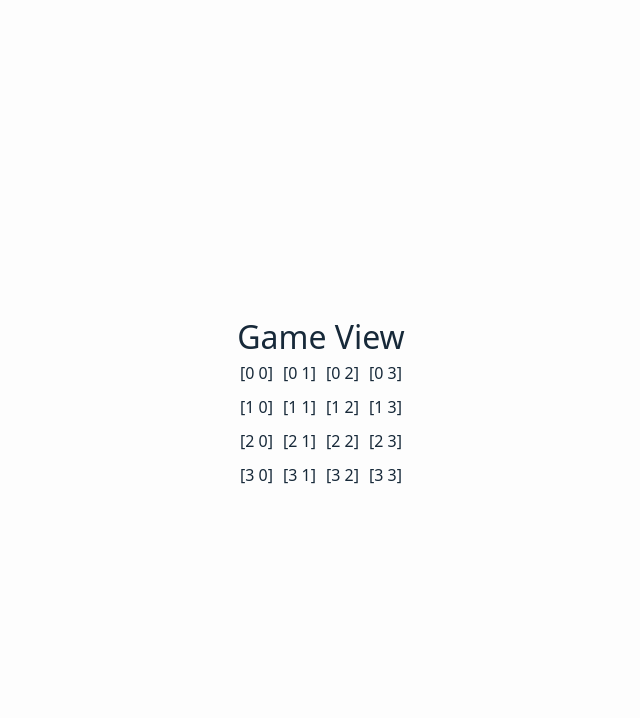
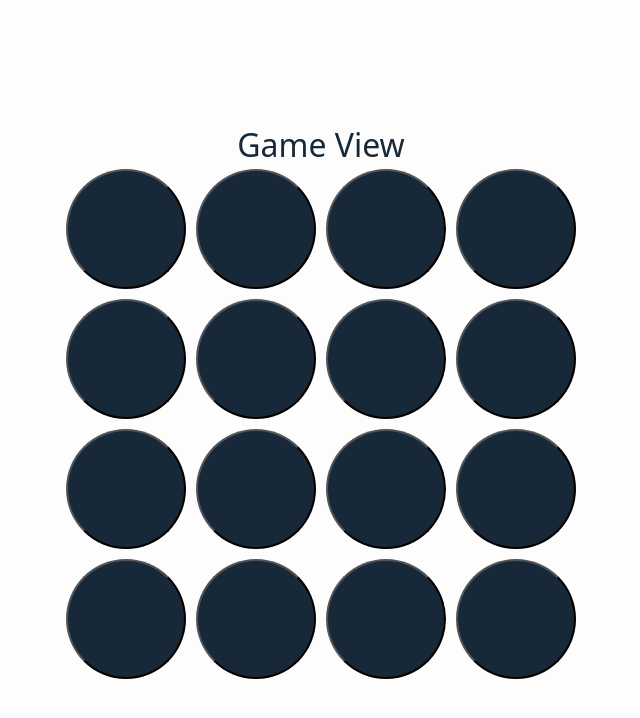
Before and after one commit to anttiromppanen/fm_memory_game, a React (Vite) app: page / in a window 1280 px wide. Both pictures are taken after a click on the button "Start Game". Shown: the top 718 px of the page, without its empty margins (319-959 px from the left). Built offline with nearby package versions, Linux system fonts and the light colour scheme.

Commit message:
update gameview

```diff
--- a/src/views/GameView/GameGrid.module.css
+++ b/src/views/GameView/GameGrid.module.css
@@ -4,6 +4,15 @@
 	gap: 10px;
 }
 
-.gameGridRow {
-	display: contents;
+.gameGrid button {
+	display: flex;
+	justify-content: center;
+	align-items: center;
+	cursor: pointer;
+	width: 120px;
+	height: 120px;
+	background-color: var(--user-dark);
+	border-radius: 100%;
+	color: var(--user-light);
+	font-size: 1rem;
 }
--- a/src/views/GameView/GameGrid.tsx
+++ b/src/views/GameView/GameGrid.tsx
@@ -1,22 +1,43 @@
-import type { GridSizeType } from "../../const/const";
+import { useEffect, useState } from "react";
+import useGameStateStore from "../../store/gameStateStore";
 import styles from "./GameGrid.module.css";
+import GameGridButton from "./GameGridButton";
 
-const createGameGrid = (gridSize: GridSizeType) => {
-	const row = Array(gridSize).fill(0);
-	const grid = Array(gridSize)
-		.fill(row)
-		.map(() => [...row]);
-	return grid;
-};
+function GameGrid() {
+	const { gameBoard } = useGameStateStore();
+	const [playerGuesses, setPlayerGuesses] = useState<string[]>([]);
 
-function GameGrid({ gridSize }: { gridSize: GridSizeType }) {
-	const grid = createGameGrid(gridSize);
+	useEffect(() => console.log(playerGuesses), [playerGuesses]);
+
+	const handlePlayerGuess = (i: number, j: number) => {
+		const coordinatesAsString = `${i}${j}`;
+
+		if (playerGuesses.length >= 2) return;
+		if (playerGuesses.length > 0 && playerGuesses[0] === coordinatesAsString)
+			return;
+
+		if (playerGuesses.length === 0)
+			setPlayerGuesses((state) => state.concat(coordinatesAsString));
+		else {
+			setPlayerGuesses((state) => state.concat(coordinatesAsString));
+			setTimeout(() => {
+				setPlayerGuesses([]);
+			}, 500);
+		}
+	};
 
 	return (
 		<div className={styles.gameGrid}>
-			{grid.map((row, i) =>
+			{gameBoard.map((row, i) =>
 				row.map((cell, j) => (
-					<span key={crypto.randomUUID()}>{`[${i} ${j}]`}</span>
+					<GameGridButton
+						key={crypto.randomUUID()}
+						rowI={i}
+						colJ={j}
+						value={cell}
+						playerGuesses={playerGuesses}
+						handleOnClick={handlePlayerGuess}
+					/>
 				)),
 			)}
 		</div>
--- /dev/null
+++ b/src/views/GameView/GameGridButton.module.css
@@ -0,0 +1,3 @@
+.activeGuessButton {
+	background: var(--user-orange) !important;
+}
--- /dev/null
+++ b/src/views/GameView/GameGridButton.tsx
@@ -0,0 +1,56 @@
+import styles from "./GameGridButton.module.css";
+
+interface GameGridButtonProps {
+	rowI: number;
+	colJ: number;
+	value: number;
+	playerGuesses: string[];
+	handleOnClick: (i: number, j: number) => void;
+}
+
+function DefaultButton({ rowI, colJ, handleOnClick }: GameGridButtonProps) {
+	return (
+		<button
+			type="button"
+			key={crypto.randomUUID()}
+			onClick={() => handleOnClick(rowI, colJ)}
+		/>
+	);
+}
+
+function ActiveGuessButton({ value }: Pick<GameGridButtonProps, "value">) {
+	return (
+		<button
+			type="button"
+			key={crypto.randomUUID()}
+			className={styles.activeGuessButton}
+		>
+			{value}
+		</button>
+	);
+}
+
+function GameGridButton({
+	rowI,
+	colJ,
+	value,
+	playerGuesses,
+	handleOnClick,
+}: GameGridButtonProps) {
+	const coordinatesAsString = `${rowI}${colJ}`;
+
+	if (playerGuesses.includes(coordinatesAsString))
+		return <ActiveGuessButton value={value} />;
+
+	return (
+		<DefaultButton
+			rowI={rowI}
+			colJ={colJ}
+			value={value}
+			playerGuesses={playerGuesses}
+			handleOnClick={handleOnClick}
+		/>
+	);
+}
+
+export default GameGridButton;
--- a/src/views/GameView/GameView.tsx
+++ b/src/views/GameView/GameView.tsx
@@ -5,7 +5,7 @@ function GameView() {
 	return (
 		<Container>
 			<h1>Game View</h1>
-			<GameGrid gridSize={4} />
+			<GameGrid />
 		</Container>
 	);
 }
```
